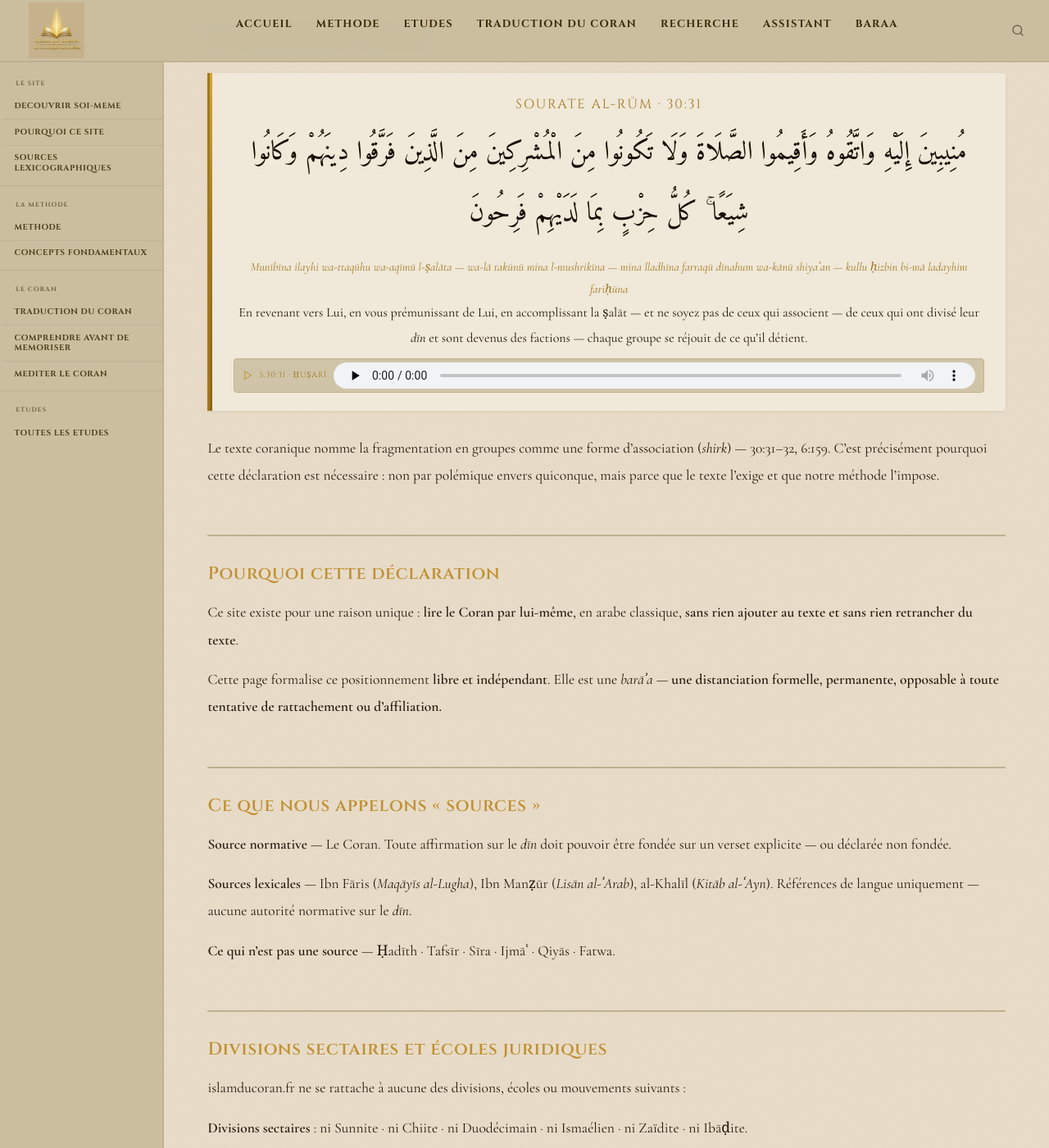
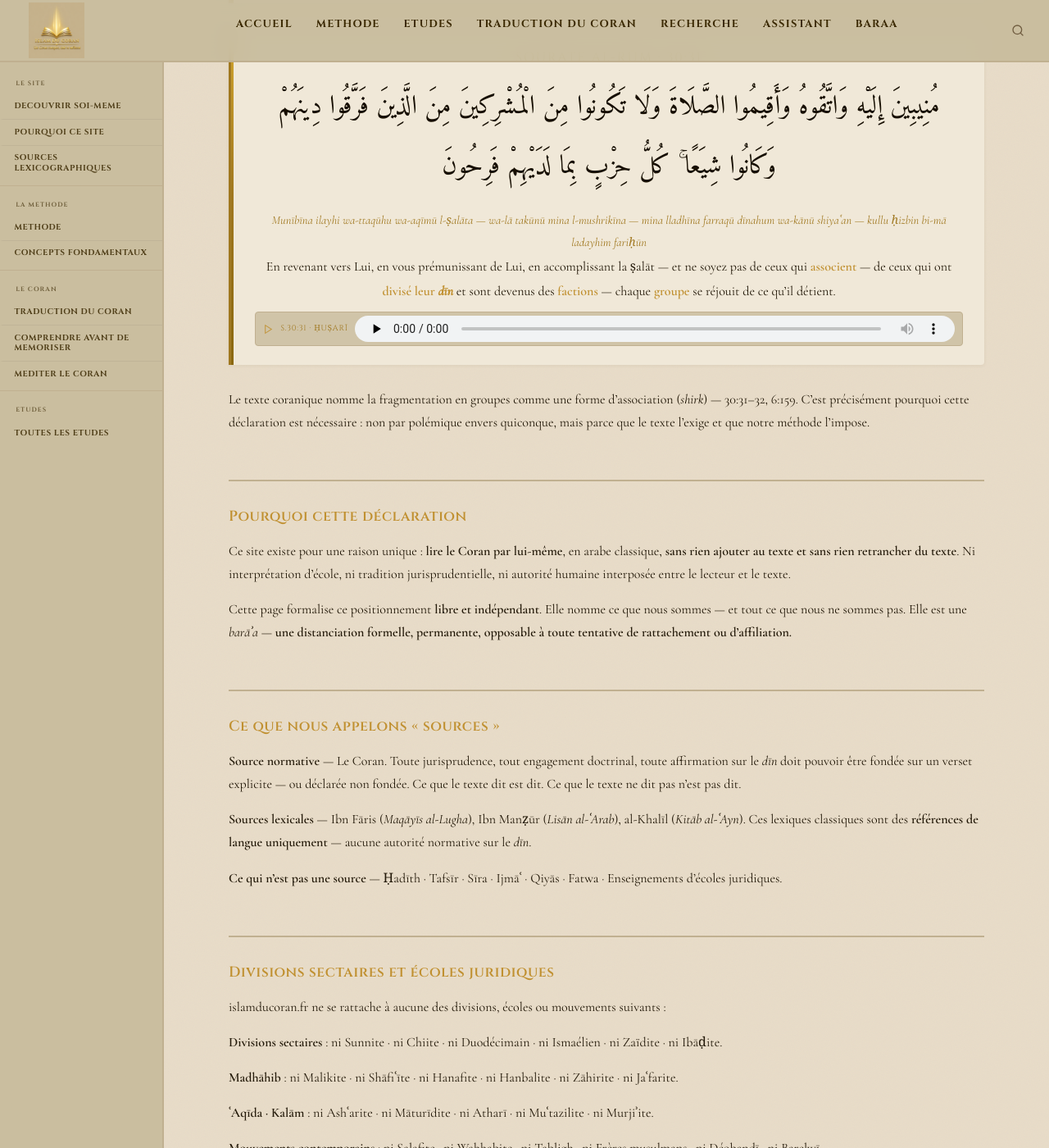
Before and after one commit to Makhuwcoder/islamducoran, a Jekyll site: the page built from baraa.md, in a window 1280 px wide and 1400 px high, scrolled down 1135 px. Shown: the whole window at 82% size. Built offline with Jekyll 4.4.1, drawn with Linux system fonts in a browser that asks for light colours; some of the changed text lies outside the part shown.

Commit message:
baraa.md: refonte complète — layout etude, include verset S.22:78 + S.30:31

```diff
--- a/baraa.md
+++ b/baraa.md
@@ -1,9 +1,12 @@
 ---
-layout: default
+layout: etude
 title: "Barāʾa — Déclaration officielle"
-subtitle: "Déclaration de positionnement · Permanent · Opposable · Sans exception"
+subtitle: "Déclaration de positionnement, de non-appartenance et d'engagement méthodologique · Permanent · Opposable · Sans exception"
+categorie: "Le site"
+categorie_slug: "site"
+racine: "ب-ر-أ"
+racine_ar: "بَرَاءَة"
 date: 2024-04-16
-description: "islamducoran.fr : source normative unique : le Coran. Autorité unique : Allaah."
 permalink: /baraa/
 ---
 
@@ -17,27 +20,25 @@
 
 ## Le verset fondateur
 
-{% include verset.html ref="Sourate Al-Ḥajj · 22:78" ar="وَجَاهِدُوا فِي اللَّهِ حَقَّ جِهَادِهِ ۚ هُوَ اجْتَبَاكُمْ وَمَا جَعَلَ عَلَيْكُمْ فِي الدِّينِ مِنْ حَرَجٍ ۚ مِّلَّةَ أَبِيكُمْ إِبْرَاهِيمَ ۚ هُوَ سَمَّاكُمُ الْمُسْلِمِينَ مِن قَبْلُ وَفِي هَٰذَا" trl="*Wa-jāhidū fī llāhi ḥaqqa jihādihi · Huwa jtabākum · wa-mā jaʿala ʿalaykum fī d-dīni min ḥaraj · Millata abīkum Ibrāhīm · **Huwa sammākumu l-muslimīna min qabl wa-fī hādhā***" trad="Et engagez-vous dans la voie d'Allaah comme il le mérite. C'est Lui qui vous a choisis et Il n'a imposé sur vous aucune restriction dans le *dīn* — la *milla* de votre père Ibrāhīm. **C'est Lui qui vous a nommés *muslimūn* auparavant et dans ceci.**" %}
+{% include verset.html ref="Sourate Al-Ḥajj · 22:78" ar="هُوَ سَمَّاكُمُ الْمُسْلِمِينَ مِن قَبْلُ وَفِي هَٰذَا" trl="*Huwa sammākumu l-muslimīna min qablu wa-fī hādhā*" trad="C'est Lui qui vous a nommés *muslimūn* auparavant et dans ceci [ce Coran]." %}
 
-## Le fondement textuel
-
-{% include verset.html ref="Sourate Al-Rūm · 30:31" ar="مُنِيبِينَ إِلَيْهِ وَاتَّقُوهُ وَأَقِيمُوا الصَّلَاةَ وَلَا تَكُونُوا مِنَ الْمُشْرِكِينَ مِنَ الَّذِينَ فَرَّقُوا دِينَهُمْ وَكَانُوا شِيَعًا ۚ كُلُّ حِزْبٍ بِمَا لَدَيْهِمْ فَرِحُونَ" trl="*Munībīna ilayhi wa-ttaqūhu wa-aqīmū l-ṣalāta — wa-lā takūnū mina l-mushrikīna — mina lladhīna farraqū dīnahum wa-kānū shiyaʿan — kullu ḥizbin bi-mā ladayhim fariḥūna*" trad="En revenant vers Lui, en vous prémunissant de Lui, en accomplissant la ṣalāt — et ne soyez pas de ceux qui associent — de ceux qui ont divisé leur *dīn* et sont devenus des factions — chaque groupe se réjouit de ce qu'il détient." %}
+{% include verset.html ref="Sourate Al-Rūm · 30:31" ar="مُنِيبِينَ إِلَيْهِ وَاتَّقُوهُ وَأَقِيمُوا الصَّلَاةَ وَلَا تَكُونُوا مِنَ الْمُشْرِكِينَ مِنَ الَّذِينَ فَرَّقُوا دِينَهُمْ وَكَانُوا شِيَعًا ۚ كُلُّ حِزْبٍ بِمَا لَدَيْهِمْ فَرِحُونَ" trl="*Munībīna ilayhi wa-ttaqūhu wa-aqīmū l-ṣalāta — wa-lā takūnū mina l-mushrikīna — mina lladhīna farraqū dīnahum wa-kānū shiyaʿan — kullu ḥizbin bi-mā ladayhim fariḥūn*" trad="En revenant vers Lui, en vous prémunissant de Lui, en accomplissant la ṣalāt — et ne soyez pas de ceux qui **associent** — de ceux qui ont **divisé leur *dīn*** et sont devenus des **factions** — chaque **groupe** se réjouit de ce qu'il détient." %}
 
 Le texte coranique nomme la fragmentation en groupes comme une forme d'association (*shirk*) — 30:31–32, 6:159. C'est précisément pourquoi cette déclaration est nécessaire : non par polémique envers quiconque, mais parce que le texte l'exige et que notre méthode l'impose.
 
 ## Pourquoi cette déclaration
 
-Ce site existe pour une raison unique : **lire le Coran par lui-même**, en arabe classique, **sans rien ajouter au texte et sans rien retrancher du texte**.
+Ce site existe pour une raison unique : **lire le Coran par lui-même**, en arabe classique, **sans rien ajouter au texte et sans rien retrancher du texte**. Ni interprétation d'école, ni tradition jurisprudentielle, ni autorité humaine interposée entre le lecteur et le texte.
 
-Cette page formalise ce positionnement **libre et indépendant**. Elle est une *barāʾa* — **une distanciation formelle, permanente, opposable à toute tentative de rattachement ou d'affiliation.**
+Cette page formalise ce positionnement **libre et indépendant**. Elle nomme ce que nous sommes — et tout ce que nous ne sommes pas. Elle est une *barāʾa* — **une distanciation formelle, permanente, opposable à toute tentative de rattachement ou d'affiliation.**
 
 ## Ce que nous appelons « sources »
 
-**Source normative** — Le Coran. Toute affirmation sur le *dīn* doit pouvoir être fondée sur un verset explicite — ou déclarée non fondée.
+**Source normative** — Le Coran. Toute jurisprudence, tout engagement doctrinal, toute affirmation sur le *dīn* doit pouvoir être fondée sur un verset explicite — ou déclarée non fondée. Ce que le texte dit est dit. Ce que le texte ne dit pas n'est pas dit.
 
-**Sources lexicales** — Ibn Fāris (*Maqāyīs al-Lugha*), Ibn Manẓūr (*Lisān al-ʿArab*), al-Khalīl (*Kitāb al-ʿAyn*). Références de langue uniquement — aucune autorité normative sur le *dīn*.
+**Sources lexicales** — Ibn Fāris (*Maqāyīs al-Lugha*), Ibn Manẓūr (*Lisān al-ʿArab*), al-Khalīl (*Kitāb al-ʿAyn*). Ces lexiques classiques sont des **références de langue uniquement** — aucune autorité normative sur le *dīn*.
 
-**Ce qui n'est pas une source** — Ḥadīth · Tafsīr · Sīra · Ijmāʿ · Qiyās · Fatwa.
+**Ce qui n'est pas une source** — Ḥadīth · Tafsīr · Sīra · Ijmāʿ · Qiyās · Fatwa · Enseignements d'écoles juridiques.
 
 ## Divisions sectaires et écoles juridiques
 
@@ -51,11 +52,13 @@
 
 **Mouvements contemporains** : ni Salafite · ni Wahhabite · ni Tabligh · ni Frères musulmans · ni Déobandī · ni Barelwī.
 
-**Voies soufies** : ni Mouride · ni Tijānī · ni Qādirī · ni Naqshbandī · ni Shādhilī · ni Rifāʿī.
+**Voies soufies** : ni Mouride · ni Tijānī · ni Qādirī · ni Naqshbandī · ni Shādhilī · ni Rifāʿī · ni Badawī.
 
 ## Engagement final
 
 islamducoran.fr ne se rattache à **aucun groupe**, aucune organisation, aucun mouvement, aucune école, aucune voie, aucune ṭarīqa.
+
+Nous ne nous réclamons d'aucun *ḥadīth* comme source normative, d'aucun *tafsīr* comme autorité d'interprétation, d'aucune *fatwa* comme prescription.
 
 Nous ne prétendons pas détenir la vérité absolue sur le *dīn*. Nous présentons une *cartographie de compréhension* — non une doctrine.
 
```
